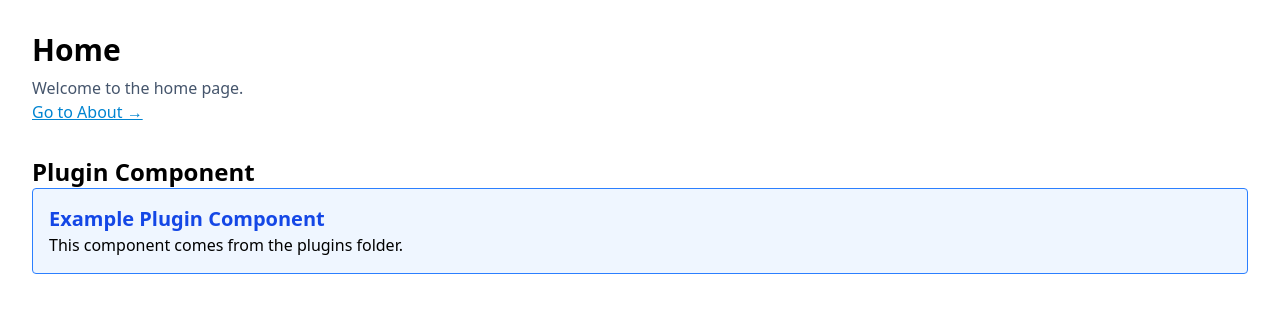
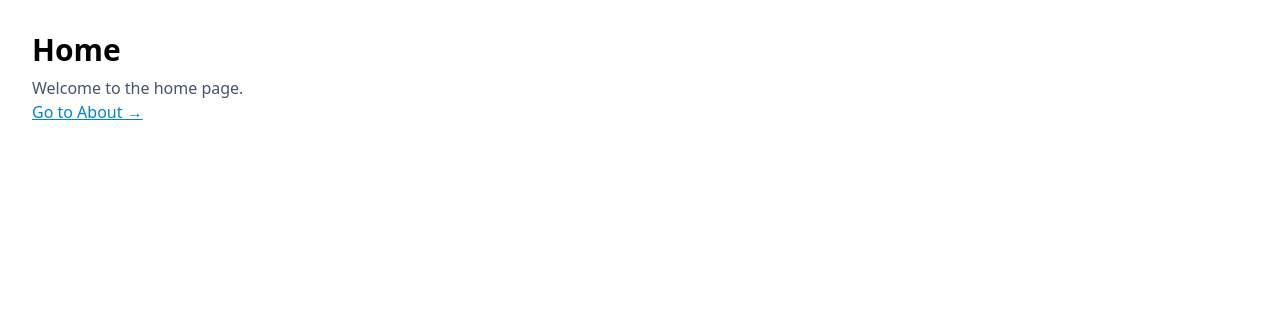
Before and after one commit to Reddevildragg/Vue_Template_Project, a Vue app: page / in a window 1280 px wide. Shown: the top 312 px of the page. Built offline with nearby package versions, Linux system fonts and the light colour scheme.

Commit message:
small cleanup

```diff
--- a/plugins/example-plugin/ExampleComponent.vue
+++ /dev/null
@@ -1,6 +0,0 @@
-<template>
-  <div class="p-4 border border-blue-500 rounded bg-blue-50">
-    <h2 class="text-xl font-bold text-blue-700">Example Plugin Component</h2>
-    <p>This component comes from the plugins folder.</p>
-  </div>
-</template>
--- a/plugins/example-plugin/index.ts
+++ /dev/null
@@ -1,9 +0,0 @@
-import type { App } from 'vue';
-import ExampleComponent from './ExampleComponent.vue';
-
-export default {
-  install(app: App) {
-    app.component('ExampleComponent', ExampleComponent);
-    console.log('Example Plugin Installed');
-  }
-};
--- a/plugins/example-plugin/package.json
+++ /dev/null
@@ -1,6 +0,0 @@
-{
-  "name": "example-plugin",
-  "version": "1.0.0",
-  "description": "An example plugin",
-  "main": "index.ts"
-}
--- a/src/views/HomeView.vue
+++ b/src/views/HomeView.vue
@@ -3,11 +3,5 @@
     <h1 class="text-3xl font-bold">Home</h1>
     <p class="mt-2 text-slate-600">Welcome to the home page.</p>
     <RouterLink class="text-sky-600 underline" to="/about">Go to About →</RouterLink>
-
-    <div class="mt-8">
-      <h2 class="text-2xl font-bold">Plugin Component</h2>
-      <!-- This component is registered by the example plugin -->
-      <ExampleComponent />
-    </div>
   </section>
 </template>
--- a/tsconfig.json
+++ b/tsconfig.json
@@ -12,9 +12,6 @@
     "paths": {
       "@/*": [
         "./src/*"
-      ],
-      "@plugins/*": [
-        "./plugins/*"
       ]
     }
   },
--- a/vite.config.ts
+++ b/vite.config.ts
@@ -23,7 +23,6 @@ export default defineConfig({
   resolve: {
     alias: {
       "@": path.resolve(__dirname, "./src"),
-      "@plugins": path.resolve(__dirname, "./plugins"),
     },
     extensions: [".mjs", ".js", ".ts", ".jsx", ".tsx", ".json"],
   },
```
Also changed, not shown: src/main.ts (+0 -8 lines), .templateScripts/setup.cjs, plugins/README.md (deleted).
